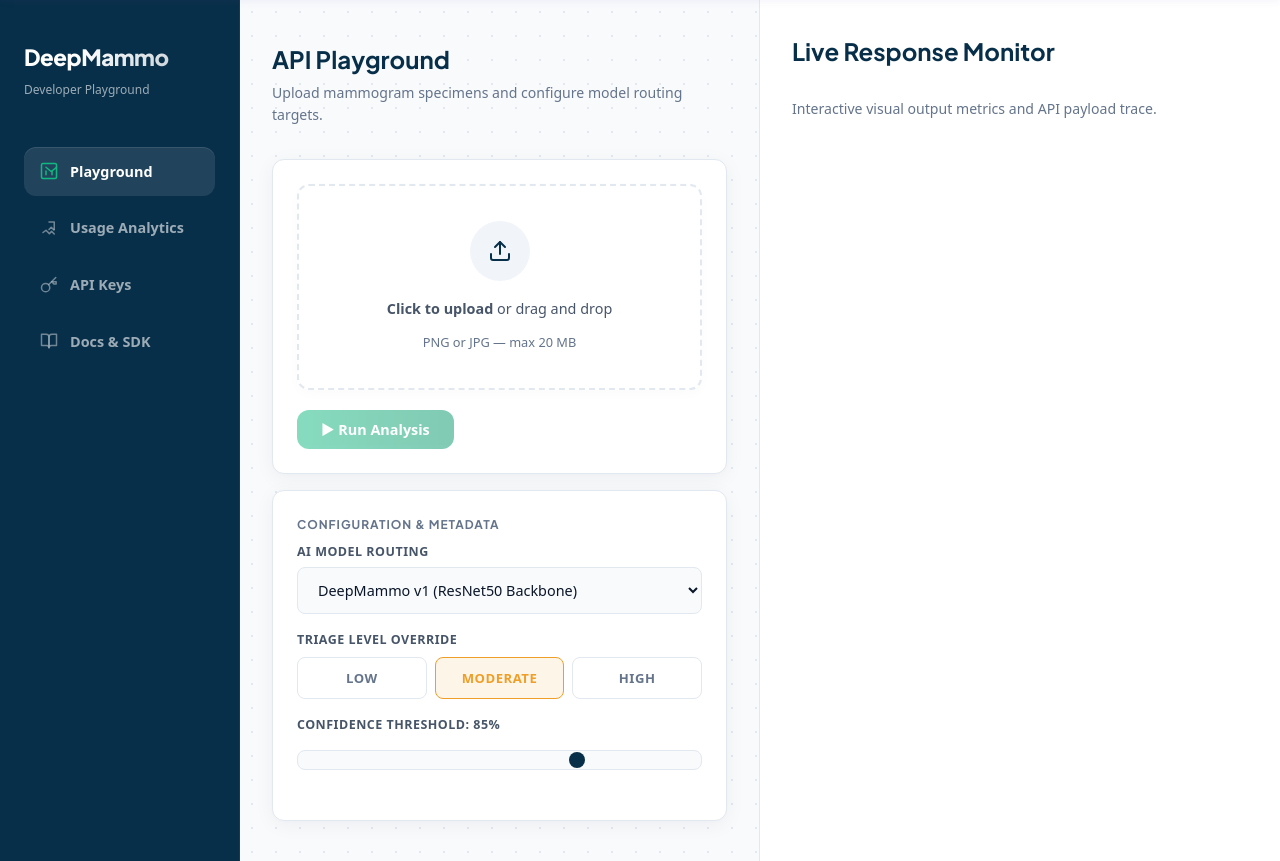
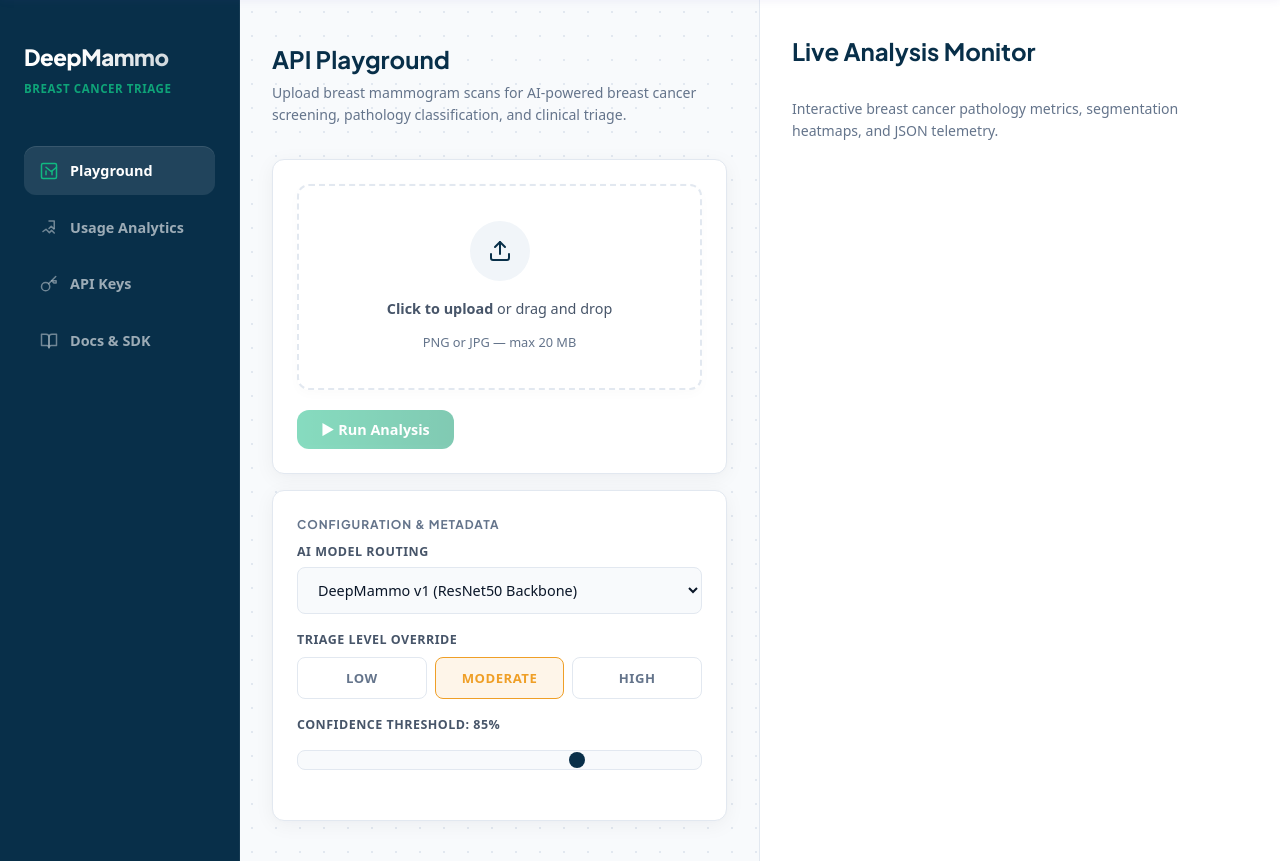
Before and after one commit to Wilworks/DeepMammo-API, a Django app: template templates/dashboard.html in a window 1280 px wide. Shown: the part 64-925 px from the top of the page. Run offline with Django 3.2, Linux system fonts and the light colour scheme; the template is opened without the code that fills it, so the values that code supplies are empty; some web fonts are replaced.

Commit message:
feat(ui): update home and dashboard to explicitly emphasize breast cancer triage with dedicated oncology scans and terminology

```diff
--- a/templates/dashboard.html
+++ b/templates/dashboard.html
@@ -136,7 +136,7 @@
   <aside class="sidebar-panel">
     <div class="brand-header">
       <h2>DeepMammo</h2>
-      <p style="font-size: 0.75rem; opacity: 0.6; margin-top: 4px;">Developer Playground</p>
+      <p style="font-size: 0.72rem; opacity: 0.85; margin-top: 4px; color: #10B981; font-weight: 700; letter-spacing: 0.05em; text-transform: uppercase;">Breast Cancer Triage</p>
     </div>
 
     <nav class="sidebar-nav">
@@ -167,7 +167,7 @@
     <section class="controller-panel">
 
     <h1>API Playground</h1>
-    <p class="sub">Upload mammogram specimens and configure model routing targets.</p>
+    <p class="sub">Upload breast mammogram scans for AI-powered breast cancer screening, pathology classification, and clinical triage.</p>
 
     <!-- Upload panel -->
     <div class="card">
@@ -246,8 +246,8 @@
 
   <!-- Column 3: Right Live Response Monitor -->
   <section class="monitor-panel">
-    <h1>Live Response Monitor</h1>
-    <p class="sub">Interactive visual output metrics and API payload trace.</p>
+    <h1>Live Analysis Monitor</h1>
+    <p class="sub">Interactive breast cancer pathology metrics, segmentation heatmaps, and JSON telemetry.</p>
 
     <!-- Results Section -->
     <div id="resultsSection" class="hidden" style="width: 100%;">
```
Also changed, not shown: templates/home.html (+4 -4 lines).
